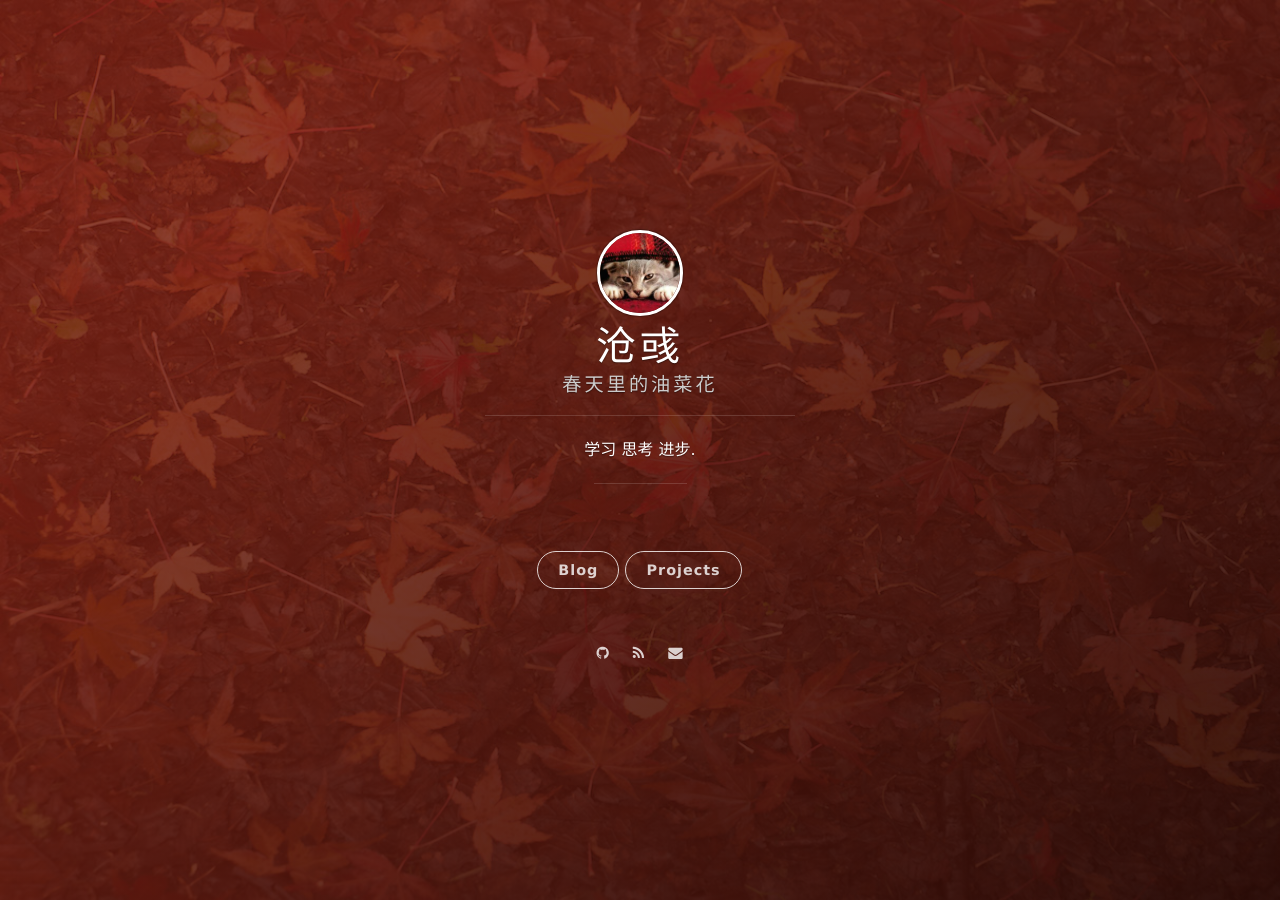
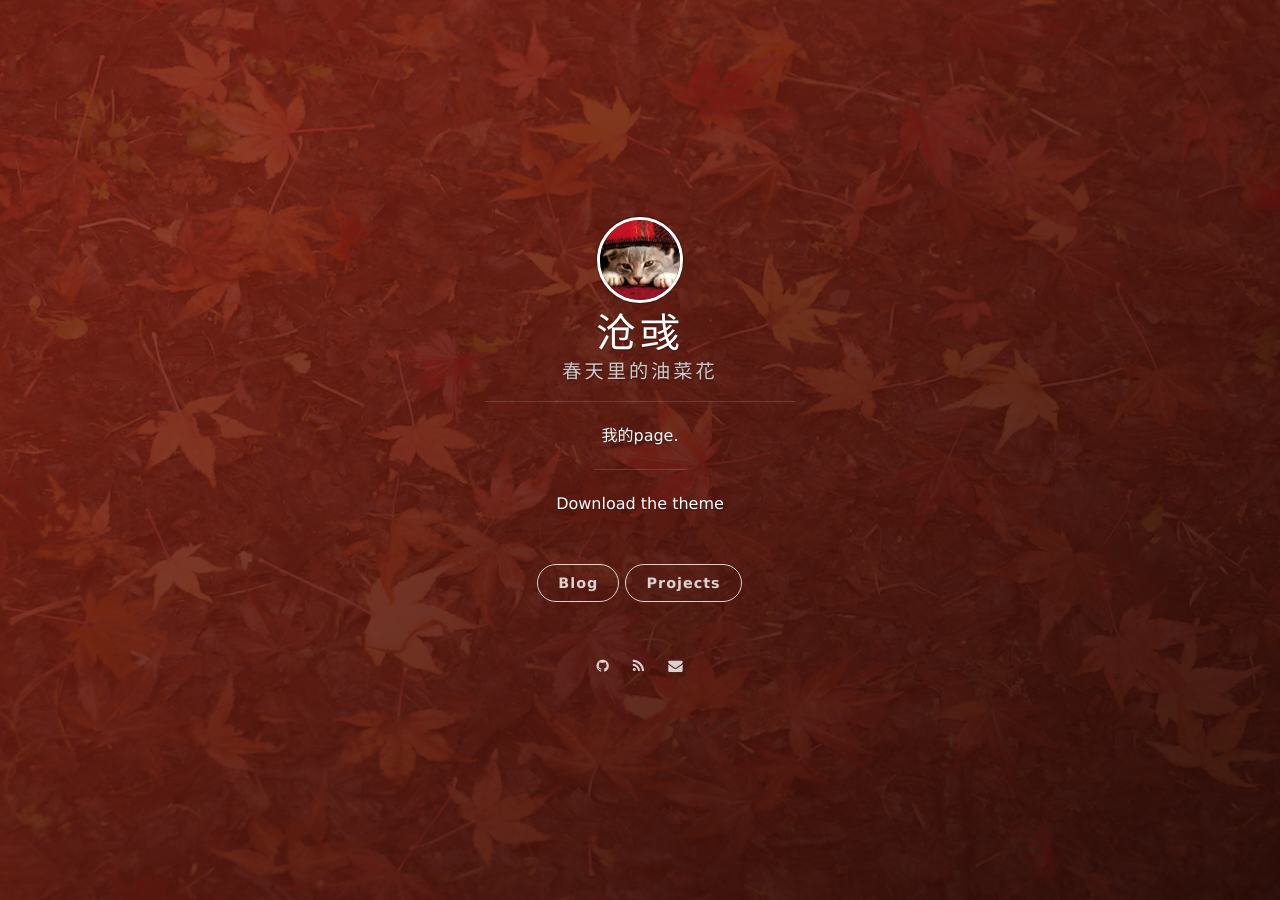
Before and after one commit to nonoboboq/robust_cyu, a Jekyll site: the page built from index.html, in a window 1280 px wide. Built offline with Jekyll 4.4.1, drawn with Linux system fonts in a browser that asks for light colours; nearby versions of some CDN libraries; the list of posts is cut into pages by our own code.

Commit message:
Update _config.yml

```diff
--- a/_config.yml
+++ b/_config.yml
@@ -2,7 +2,11 @@
 title: 沧彧
 subtitle: 春天里的油菜花
 description: 学习 思考 进步.
+welcome_message: <a href="https://github.com/nonoboboq/robust_cyu.github.io.git" target="_blank">Download the theme</a>
+description: 我的page.
+creator: <a href="http://onev.cat">@onevcat</a>
 
+url: "http://vno.onevcat.com"
 
 permalink: /:year/:month/:title/
 
```
